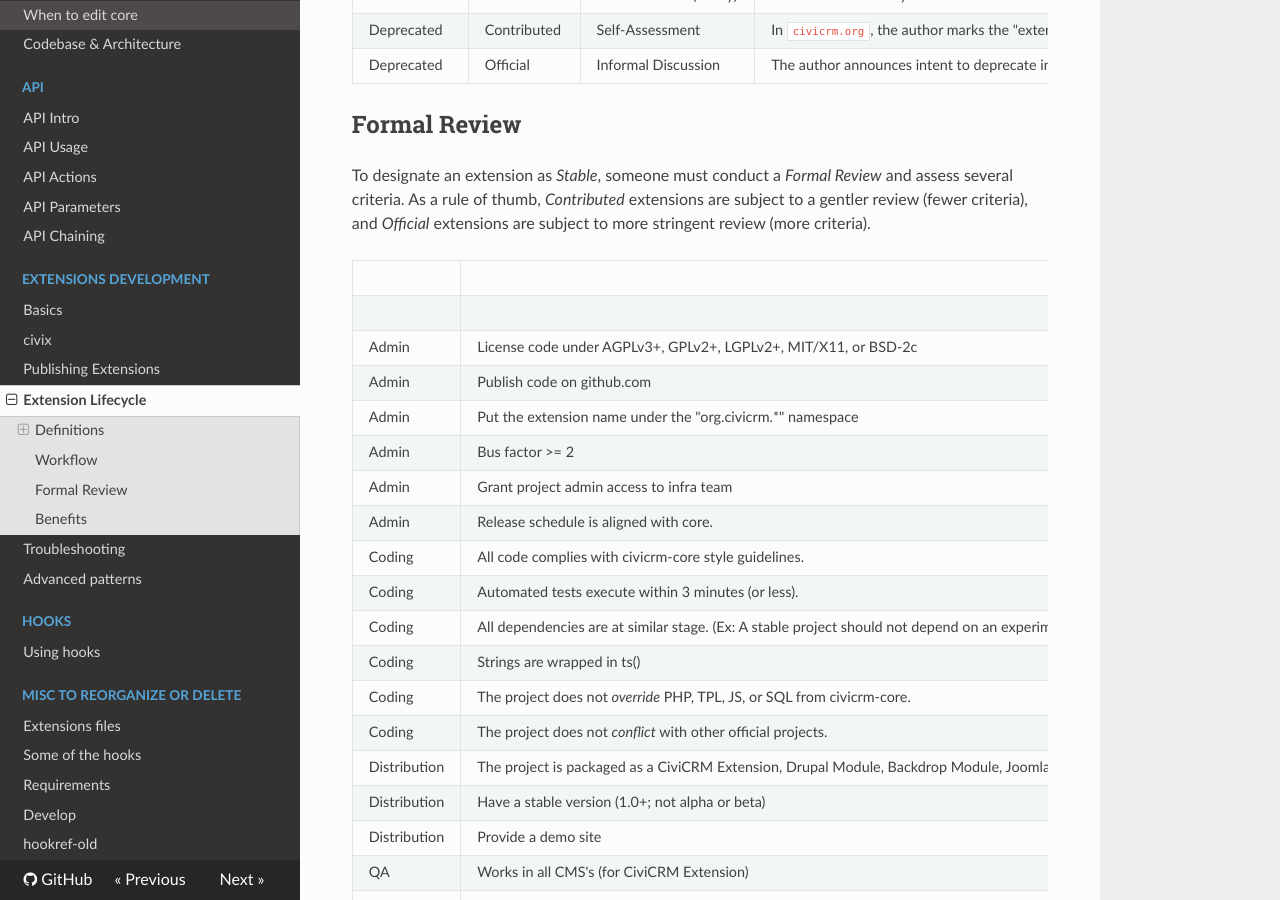
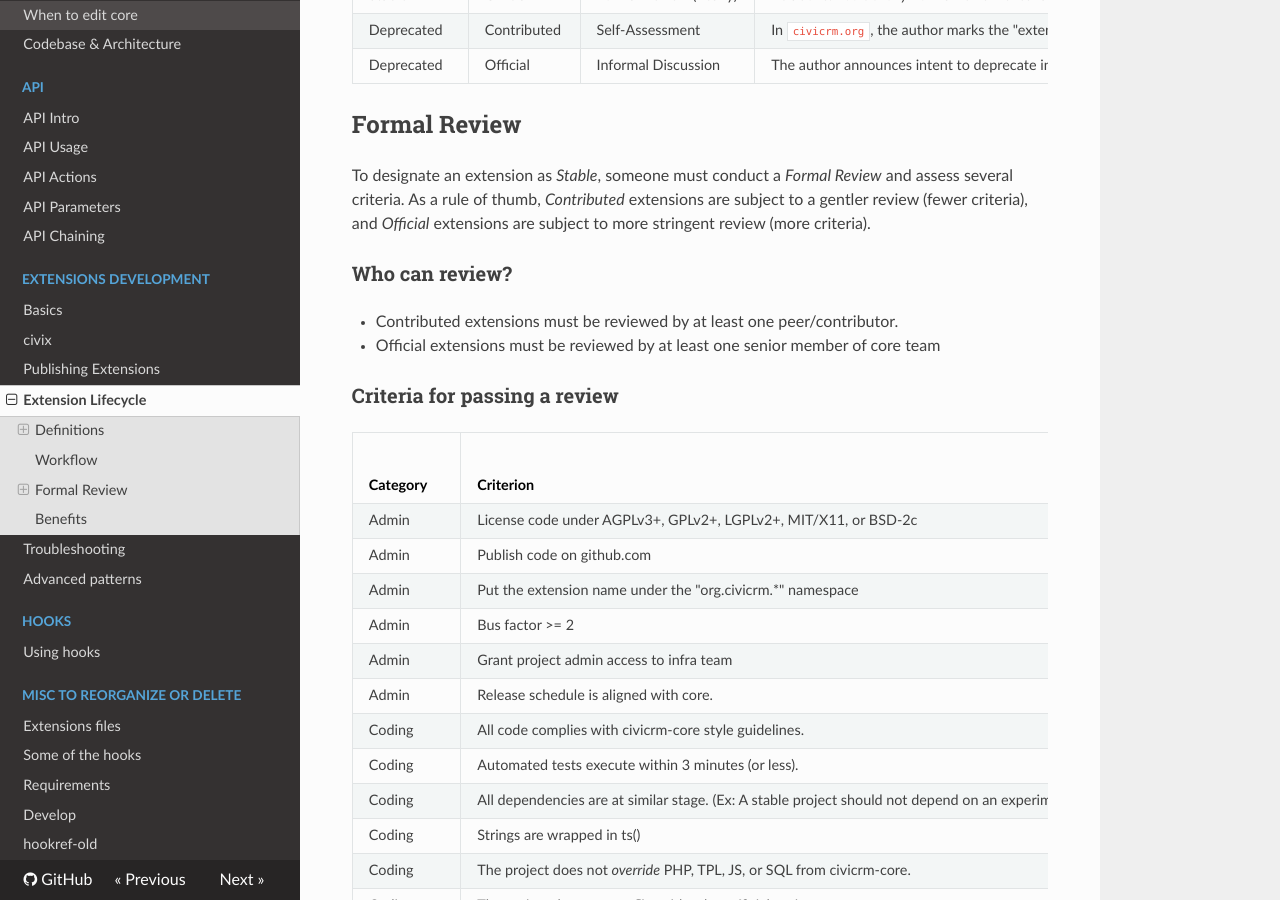
Before and after one commit to civicrm/civicrm-dev-docs, an MkDocs documentation site: the page built from docs/extend-stages.md, in a window 1280 px wide and 900 px high, scrolled down 3080 px. Built offline with MkDocs 1.6.1, drawn with Linux system fonts in a browser that asks for light colours; nearby versions of some CDN libraries; old or Windows-style settings are respelled for this version of MkDocs.

Commit message:
lifecycle - review criteria - cleaning up table headings

```diff
--- a/docs/extend-stages.md
+++ b/docs/extend-stages.md
@@ -151,9 +151,15 @@
 subject to a gentler review (fewer criteria), and *Official* extensions are
 subject to more stringent review (more criteria).
 
-|   	|       | Contributed	| Official |
+### Who can review?
+
+* Contributed extensions must be reviewed by at least one peer/contributor.
+* Official extensions must be reviewed by at least one senior member of core team
+
+### Criteria for passing a review
+
+| Category	| Criterion | Required for<br>*contributed*<br>extensions? | Required for<br>*official*<br>extensions? |
 |------ | ----- | ----------------------------- | --------------------- |
-| | | Review by at least one peer/contributor	| Review by at least one senior member of core team |
 | Admin	| License code under AGPLv3+, GPLv2+, LGPLv2+, MIT/X11, or BSD-2c	| Required	| Required |
 | Admin	| Publish code on github.com 	| Required	| Required |
 | Admin	| Put the extension name under the "org.civicrm.*" namespace	| Not assessed	| Suggested (Not Required) |
```
